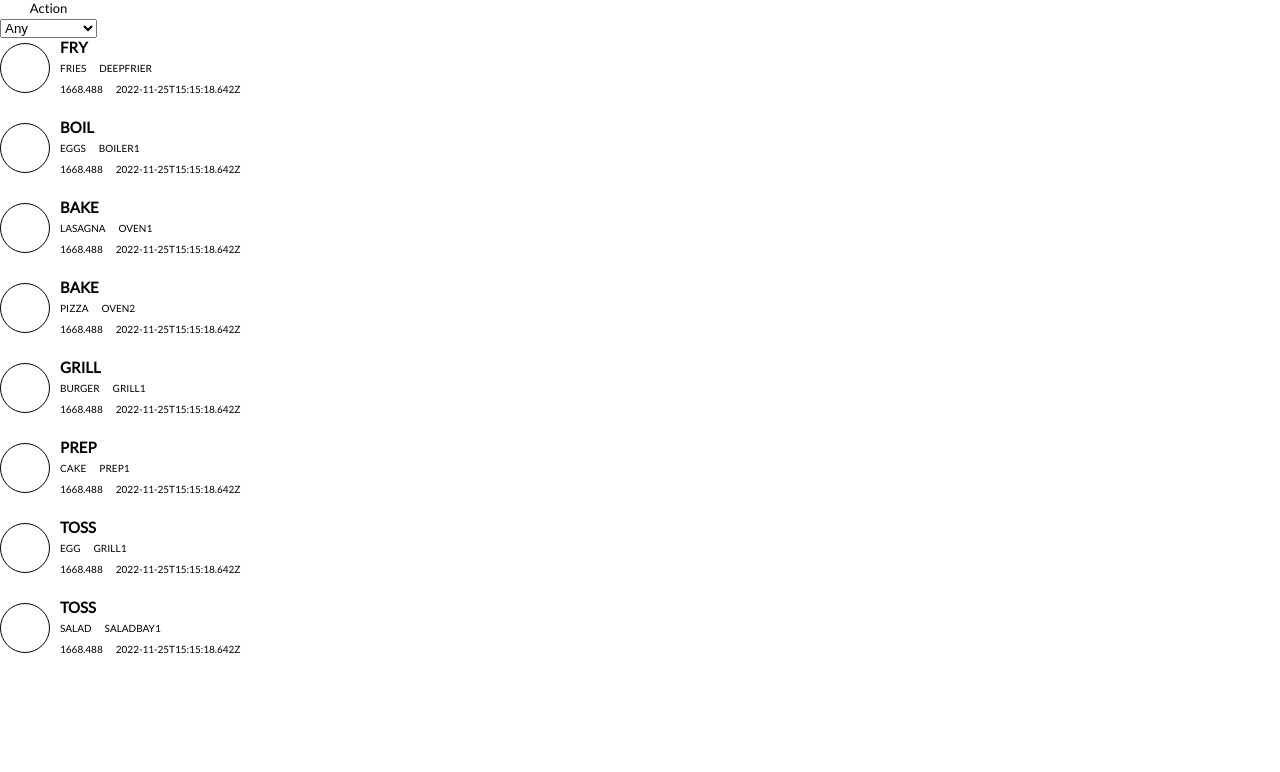
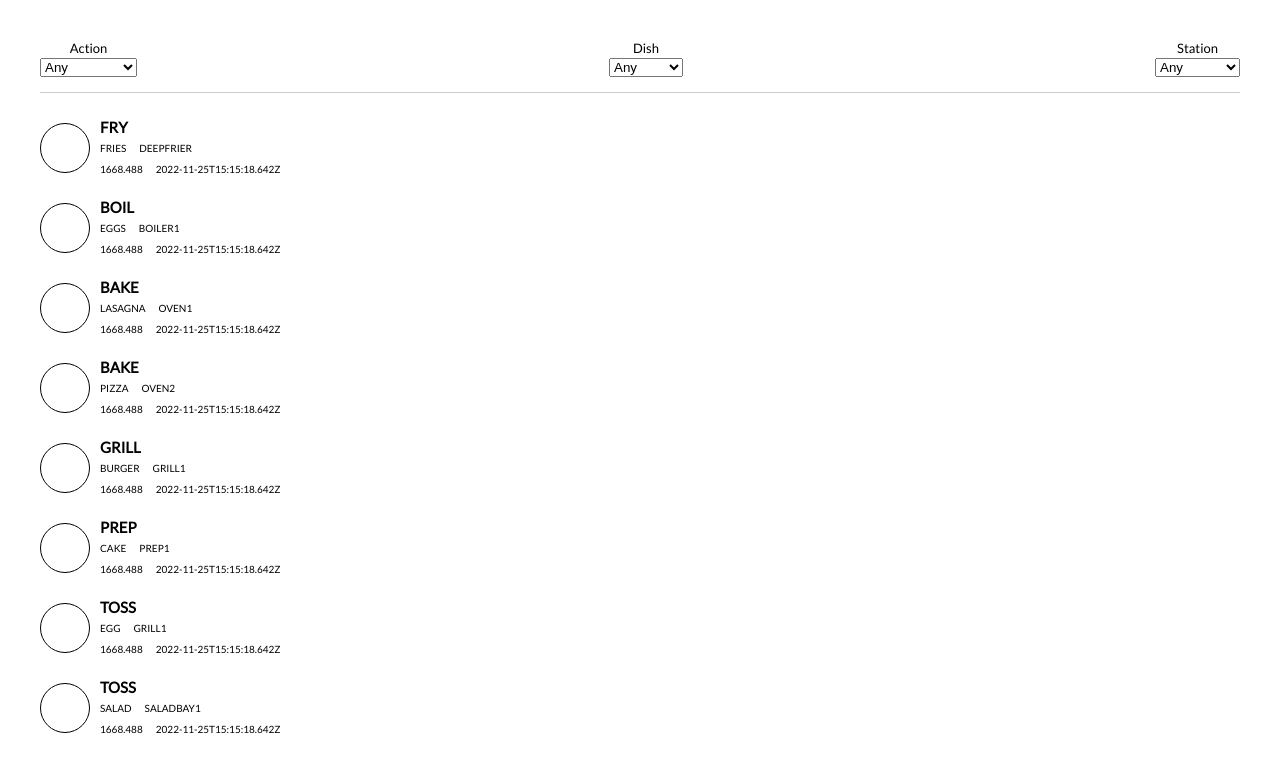
Before and after one commit to sonuram553/drishti-test, a React (Create React App) app: page / in a window 1280 px wide. Shown: the top 772 px of the page. Built offline with nearby package versions, Linux system fonts and the light colour scheme.

Commit message:
Create FilterList component

```diff
--- a/src/components/App.jsx
+++ b/src/components/App.jsx
@@ -1,11 +1,10 @@
-import { actions } from "../data";
 import ActionList from "./ActionList";
-import Filter from "./Filter";
+import FilterList from "./FilterList";
 
 function App() {
   return (
     <section>
-      <Filter type={"action"} values={actions} />
+      <FilterList />
       <ActionList />
     </section>
   );
--- /dev/null
+++ b/src/components/FilterList.jsx
@@ -0,0 +1,14 @@
+import { actions, dishes, stations } from "../data";
+import Filter from "./Filter";
+
+const FilterList = () => {
+  return (
+    <div className="filter-list">
+      <Filter type={"action"} values={actions} />
+      <Filter type={"dish"} values={dishes} />
+      <Filter type={"station"} values={stations} />
+    </div>
+  );
+};
+
+export default FilterList;
--- /dev/null
+++ b/src/style/_filter-list.scss
@@ -0,0 +1,7 @@
+.filter-list {
+  display: flex;
+  justify-content: space-between;
+  padding-bottom: 1.5em;
+  border-bottom: 1px solid rgba($color: #000000, $alpha: 0.2);
+  margin-bottom: 2.5em;
+}
--- a/src/style/_filter.scss
+++ b/src/style/_filter.scss
@@ -6,7 +6,7 @@
 
   label {
     font-size: 1.3rem;
-    margin-bottom: 3px;
+    margin-bottom: 2px;
   }
 
   select {
--- a/src/style/_reset.scss
+++ b/src/style/_reset.scss
@@ -16,3 +16,7 @@ h2,
 p {
   margin: 0;
 }
+
+body {
+  padding: 4em;
+}
--- a/src/style/index.scss
+++ b/src/style/index.scss
@@ -1,4 +1,5 @@
 @import "reset";
 @import "filter";
+@import "filter-list";
 @import "action-card";
 @import "action-list";
```
